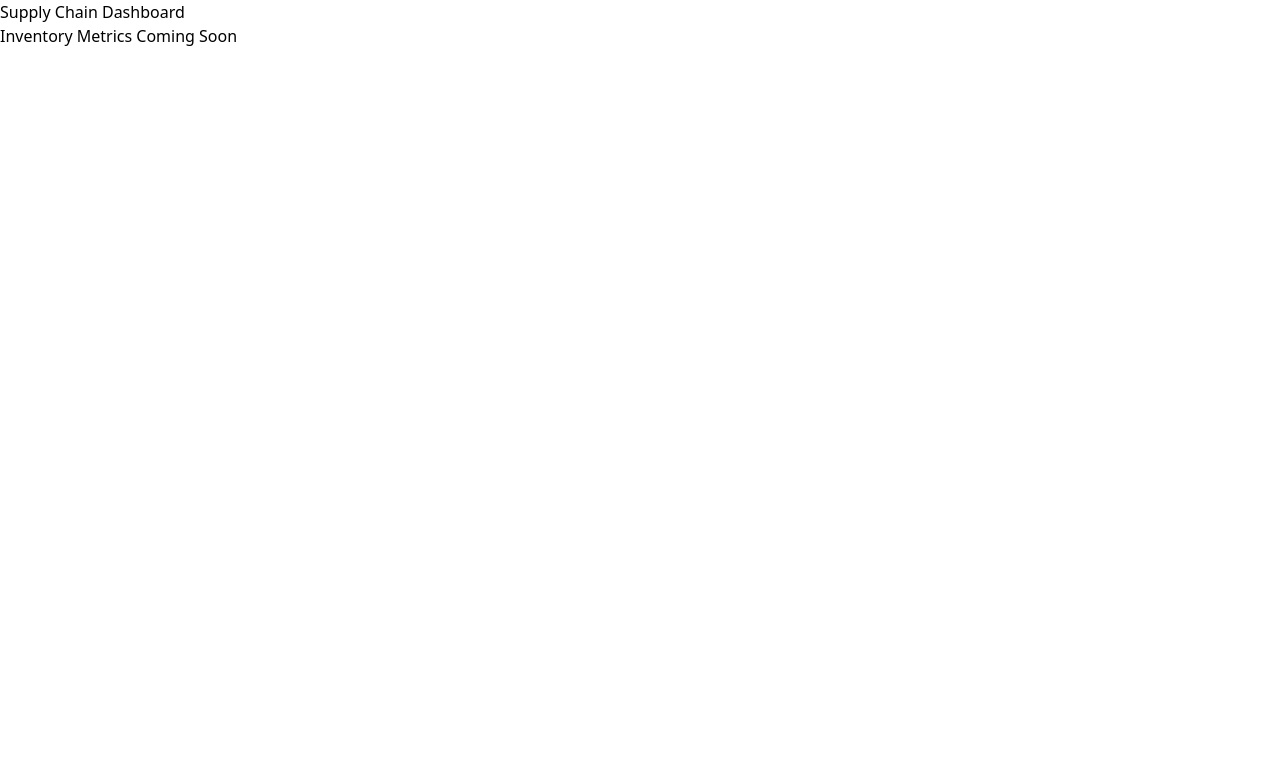
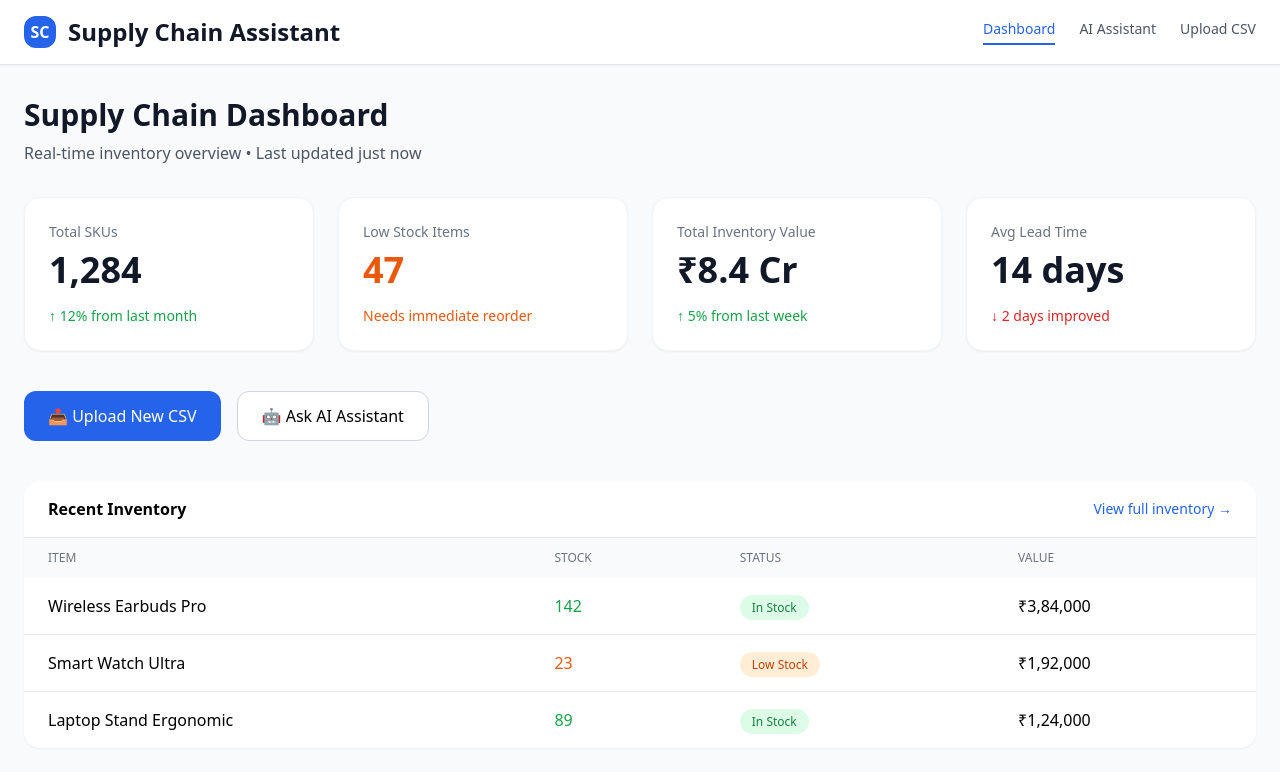
Before and after one commit to choubey-abhishek/supply_chain_assistant, a React (Vite) app in the folder frontend/: page / in a window 1280 px wide. Shown: the top 772 px of the page. Built offline with nearby package versions, Linux system fonts and the light colour scheme.

Commit message:
Update Dashboard.jsx

```diff
--- a/frontend/src/pages/Dashboard.jsx
+++ b/frontend/src/pages/Dashboard.jsx
@@ -1,15 +1,105 @@
-export default function Dashboard(){
+import { Link } from "react-router-dom";
 
-return(
+export default function Dashboard() {
+  return (
+    <div className="min-h-screen bg-gray-50">
+      {/* Navbar */}
+      <nav className="bg-white shadow-sm border-b">
+        <div className="max-w-7xl mx-auto px-6 py-4 flex justify-between items-center">
+          <div className="flex items-center gap-3">
+            <div className="w-8 h-8 bg-blue-600 text-white rounded-xl flex items-center justify-center font-bold">SC</div>
+            <h1 className="text-2xl font-bold text-gray-900">Supply Chain Assistant</h1>
+          </div>
+          <div className="flex gap-6 text-sm font-medium">
+            <Link to="/" className="text-blue-600 border-b-2 border-blue-600 pb-1">Dashboard</Link>
+            <Link to="/assistant" className="text-gray-600 hover:text-gray-900">AI Assistant</Link>
+            <Link to="/upload" className="text-gray-600 hover:text-gray-900">Upload CSV</Link>
+          </div>
+        </div>
+      </nav>
 
-<div>
+      <div className="max-w-7xl mx-auto px-6 py-8">
+        <h2 className="text-3xl font-semibold text-gray-900 mb-2">Supply Chain Dashboard</h2>
+        <p className="text-gray-600 mb-8">Real-time inventory overview • Last updated just now</p>
 
-<h1>Supply Chain Dashboard</h1>
+        {/* Metrics Cards */}
+        <div className="grid grid-cols-1 md:grid-cols-2 lg:grid-cols-4 gap-6 mb-10">
+          <div className="bg-white rounded-2xl shadow-sm p-6 border border-gray-100">
+            <p className="text-sm text-gray-500">Total SKUs</p>
+            <p className="text-4xl font-bold text-gray-900 mt-2">1,284</p>
+            <p className="text-green-600 text-sm mt-4 flex items-center gap-1">↑ 12% from last month</p>
+          </div>
+          <div className="bg-white rounded-2xl shadow-sm p-6 border border-gray-100">
+            <p className="text-sm text-gray-500">Low Stock Items</p>
+            <p className="text-4xl font-bold text-orange-600 mt-2">47</p>
+            <p className="text-orange-600 text-sm mt-4">Needs immediate reorder</p>
+          </div>
+          <div className="bg-white rounded-2xl shadow-sm p-6 border border-gray-100">
+            <p className="text-sm text-gray-500">Total Inventory Value</p>
+            <p className="text-4xl font-bold text-gray-900 mt-2">₹8.4 Cr</p>
+            <p className="text-green-600 text-sm mt-4">↑ 5% from last week</p>
+          </div>
+          <div className="bg-white rounded-2xl shadow-sm p-6 border border-gray-100">
+            <p className="text-sm text-gray-500">Avg Lead Time</p>
+            <p className="text-4xl font-bold text-gray-900 mt-2">14 days</p>
+            <p className="text-red-600 text-sm mt-4">↓ 2 days improved</p>
+          </div>
+        </div>
 
-<p>Inventory Metrics Coming Soon</p>
+        {/* Quick Actions */}
+        <div className="flex gap-4 mb-10">
+          <Link
+            to="/upload"
+            className="px-6 py-3 bg-blue-600 hover:bg-blue-700 text-white rounded-xl font-medium flex items-center gap-2"
+          >
+            📤 Upload New CSV
+          </Link>
+          <Link
+            to="/assistant"
+            className="px-6 py-3 bg-white border border-gray-300 hover:border-gray-400 rounded-xl font-medium flex items-center gap-2"
+          >
+            🤖 Ask AI Assistant
+          </Link>
+        </div>
 
-</div>
-
-)
-
+        {/* Sample Inventory Table */}
+        <div className="bg-white rounded-2xl shadow-sm overflow-hidden">
+          <div className="px-6 py-4 border-b flex justify-between items-center">
+            <h3 className="font-semibold">Recent Inventory</h3>
+            <Link to="/upload" className="text-blue-600 text-sm hover:underline">View full inventory →</Link>
+          </div>
+          <table className="w-full">
+            <thead className="bg-gray-50">
+              <tr>
+                <th className="text-left px-6 py-3 text-xs font-medium text-gray-500">ITEM</th>
+                <th className="text-left px-6 py-3 text-xs font-medium text-gray-500">STOCK</th>
+                <th className="text-left px-6 py-3 text-xs font-medium text-gray-500">STATUS</th>
+                <th className="text-left px-6 py-3 text-xs font-medium text-gray-500">VALUE</th>
+              </tr>
+            </thead>
+            <tbody className="divide-y">
+              <tr className="hover:bg-gray-50">
+                <td className="px-6 py-4">Wireless Earbuds Pro</td>
+                <td className="px-6 py-4 font-medium text-green-600">142</td>
+                <td className="px-6 py-4"><span className="px-3 py-1 text-xs bg-green-100 text-green-700 rounded-full">In Stock</span></td>
+                <td className="px-6 py-4">₹3,84,000</td>
+              </tr>
+              <tr className="hover:bg-gray-50">
+                <td className="px-6 py-4">Smart Watch Ultra</td>
+                <td className="px-6 py-4 font-medium text-orange-600">23</td>
+                <td className="px-6 py-4"><span className="px-3 py-1 text-xs bg-orange-100 text-orange-700 rounded-full">Low Stock</span></td>
+                <td className="px-6 py-4">₹1,92,000</td>
+              </tr>
+              <tr className="hover:bg-gray-50">
+                <td className="px-6 py-4">Laptop Stand Ergonomic</td>
+                <td className="px-6 py-4 font-medium text-green-600">89</td>
+                <td className="px-6 py-4"><span className="px-3 py-1 text-xs bg-green-100 text-green-700 rounded-full">In Stock</span></td>
+                <td className="px-6 py-4">₹1,24,000</td>
+              </tr>
+            </tbody>
+          </table>
+        </div>
+      </div>
+    </div>
+  );
 }
```
